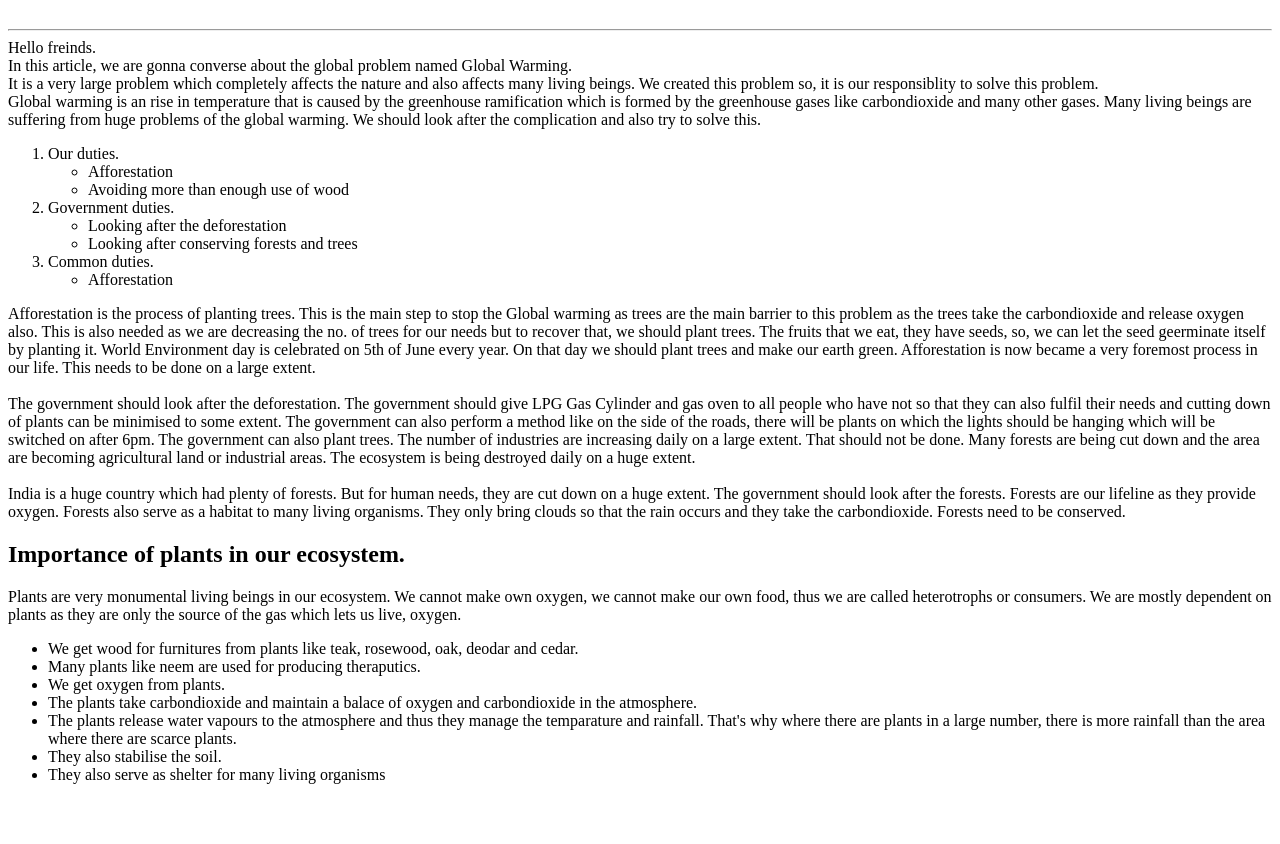
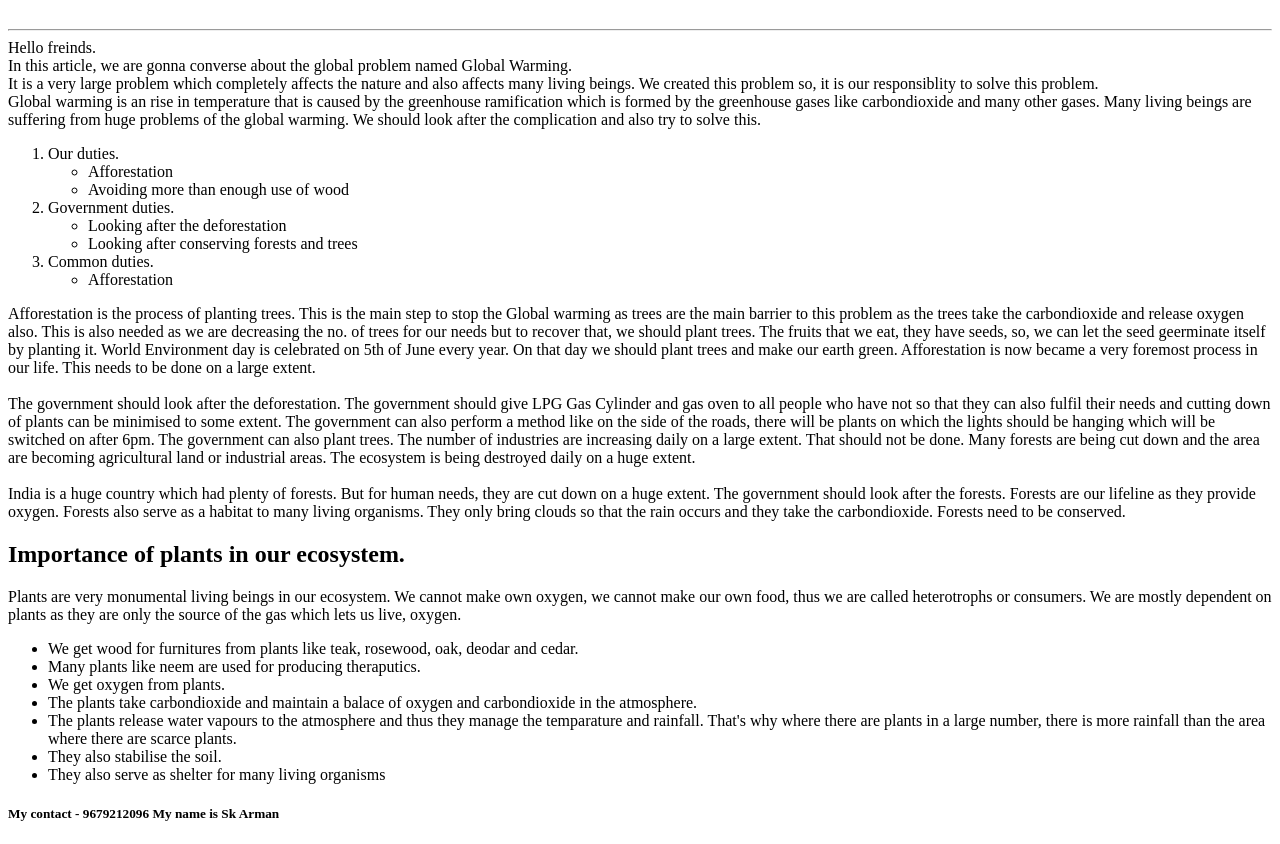
Before and after one commit to armanbhai9/world-facts-999, a plain HTML site: page index.html in a window 1280 px wide. Shown: the part 72-916 px from the top of the page. Before the commit the page ends 872 px from the top, so only its background shows below. Drawn offline with Linux system fonts and the light colour scheme.

Commit message:
Update index.html

```diff
--- a/index.html
+++ b/index.html
@@ -56,5 +56,7 @@ Plants are very monumental living beings in our ecosystem. We cannot make own ox
 	<li>They also stabilise the soil.</li>
 	<li>They also serve as shelter for many living organisms</li>
 </ul>
+		<h5>My contact - 9679212096
+		My name is Sk Arman</h5>
 	</body>
 </html>
```
